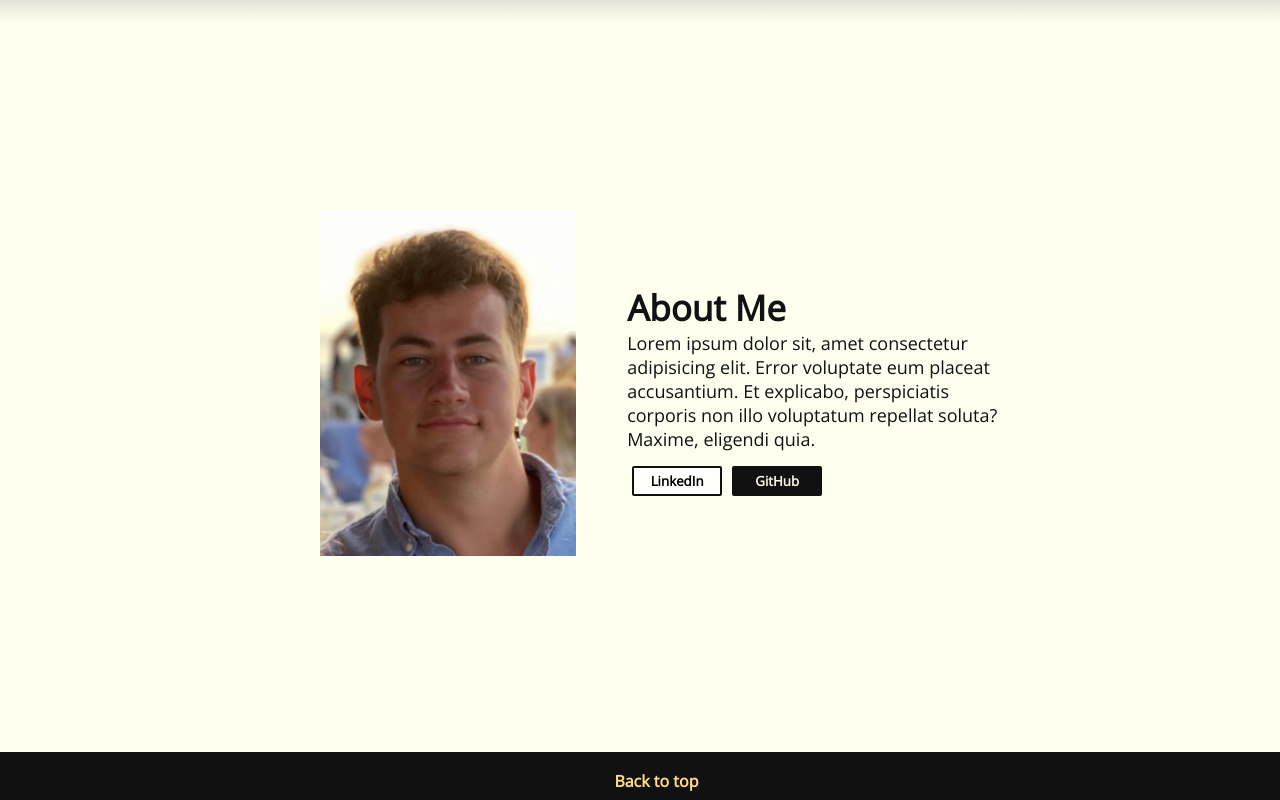
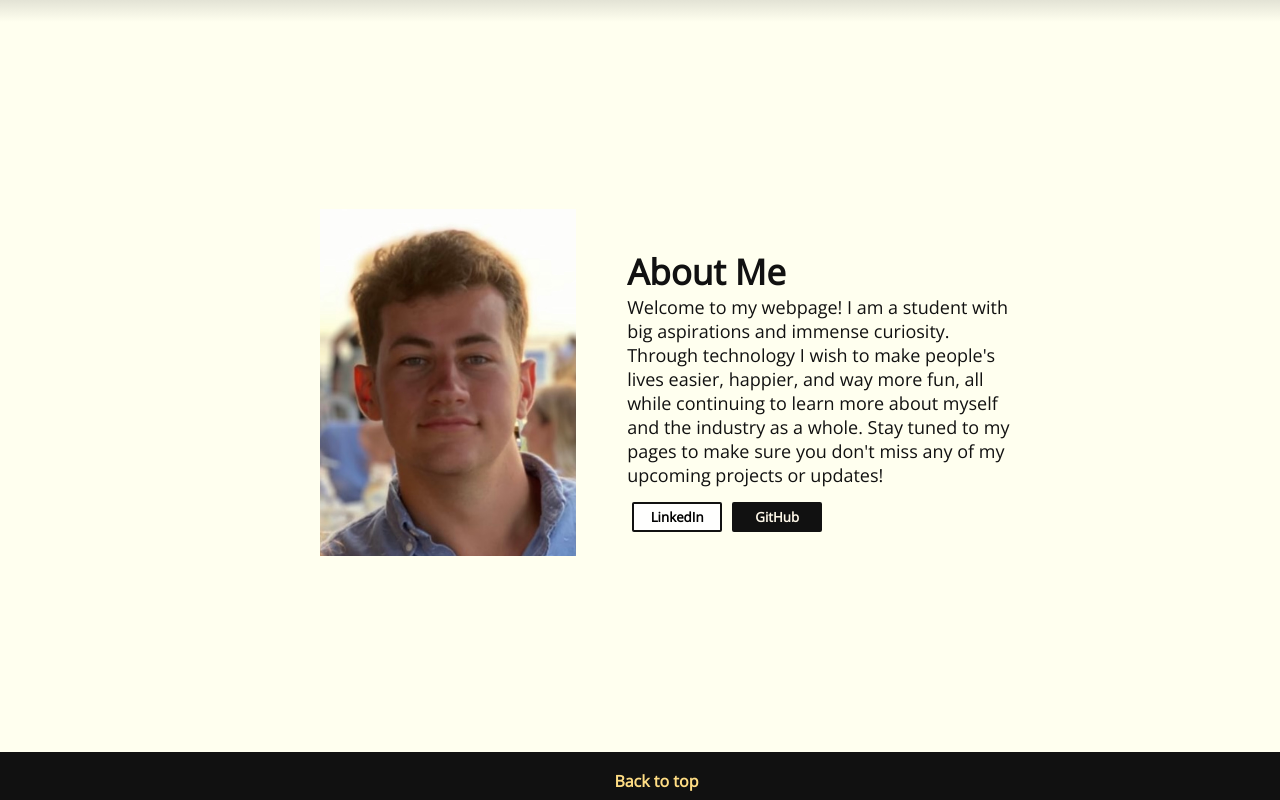
Before and after one commit to calebfederman/calebfederman, a plain HTML site: page index.html in a window 1280 px wide. Shown: the part 965-1765 px from the top of the page. Drawn offline with nearby package versions, Linux system fonts and the light colour scheme.

Commit message:
Update index.html
changed about me from lorem ipsum

```diff
--- a/index.html
+++ b/index.html
@@ -10,7 +10,7 @@
     <link rel="preconnect" href="https://fonts.gstatic.com" crossorigin>
     <link href="https://fonts.googleapis.com/css2?family=Open+Sans:wght@300&family=Tangerine&display=swap"
         rel="stylesheet">
-    <title>Home - Caleb Federman</title>
+    <title>Home - CSF</title>
 </head>
 
 <body>
@@ -54,9 +54,14 @@
         <img src="./images/aboutme.jpg" alt="">
         <div class="about-text">
             <h2>About Me</h2>
-                <p>Lorem ipsum dolor sit, amet consectetur adipisicing elit. Error voluptate eum placeat accusantium. Et explicabo, perspiciatis corporis non illo voluptatum repellat soluta? Maxime, eligendi quia.</p>
+            <p>Welcome to my webpage! I am a student with big aspirations and immense curiosity.
+                Through technology I wish to make people's lives easier, happier, and way more fun, all while
+                continuing to learn more about myself and the industry as a whole. Stay tuned to my pages to
+                make sure you don't miss any of my upcoming projects or updates!
+            </p>
             <div class="contact-btns">
-                    <a href="https://www.linkedin.com/in/calebfederman/" target="_blank"><button id="linkedin">LinkedIn</button></a>
+                <a href="https://www.linkedin.com/in/calebfederman/" target="_blank"><button
+                        id="linkedin">LinkedIn</button></a>
                 <a href="https://github.com/calebfederman" target="_blank"><button id="github">GitHub</button></a>
             </div>
         </div>
```
Lines whose indentation alone changed are shown as unchanged.
